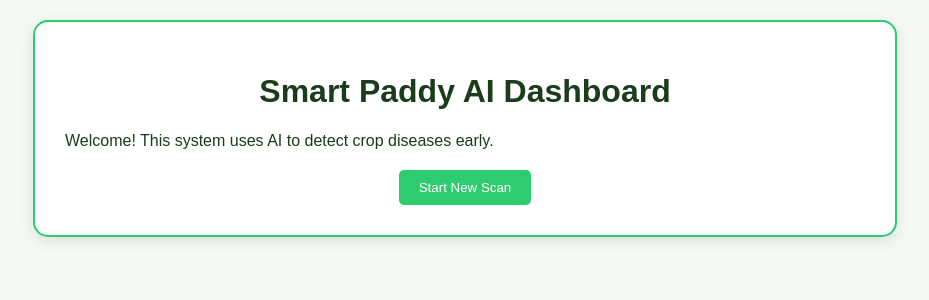
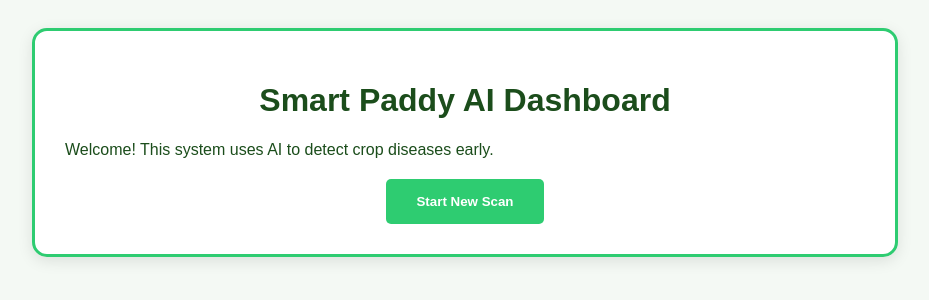
Before and after one commit to vvce25cse0601-sys/ai-diseases-early-detection-system-, a Python web app: template templates/base.html in a window 1280 px wide. Shown: the top 300 px of the page, without its empty margins (175-1104 px from the left). Run offline with Jinja, Linux system fonts and the light colour scheme; the template is opened without the code that fills it, so the values that code supplies are empty.

Commit message:
fixing error

```diff
--- a/templates/base.html
+++ b/templates/base.html
@@ -38,25 +38,34 @@
         </div>
     </div>
     <style>
-    /* Force the background to be solid so Streamlit doesn't bleed through */
-    body {
+    /* 1. Force the background to be white/light grey */
+    html, body {
         background-color: #f4f9f4 !important;
-        color: #1a3c1a !important; /* Dark green text for visibility */
-        margin: 0;
-        padding: 20px;
+        color: #000000 !important; /* Forces black text if green fails */
     }
 
-    /* Make sure all titles and paragraphs are visible */
-    h1, h2, h3, p, span {
-        color: #1a3c1a !important;
+    /* 2. Target the specific Dashboard box to make it "Pop" */
+    .container, .card, .main-box {
+        background-color: #ffffff !important;
+        border: 3px solid #2ecc71 !important;
+        color: #1b4d1b !important; /* Dark green text */
+        display: block !important;
+        visibility: visible !important;
     }
 
-    .container {
-        background: white !important;
-        border: 2px solid #2ecc71 !important;
-        padding: 30px;
-        border-radius: 15px;
-        box-shadow: 0 4px 15px rgba(0,0,0,0.1);
+    /* 3. Ensure all text inside the dashboard is dark */
+    h1, h2, h3, p, div, span {
+        color: #1b4d1b !important;
+        opacity: 1 !important;
+    }
+
+    /* 4. Fix the button visibility */
+    .btn, button {
+        background-color: #2ecc71 !important;
+        color: white !important;
+        font-weight: bold !important;
+        padding: 15px 30px !important;
+        display: inline-block !important;
     }
 </style>
 </body>
```
